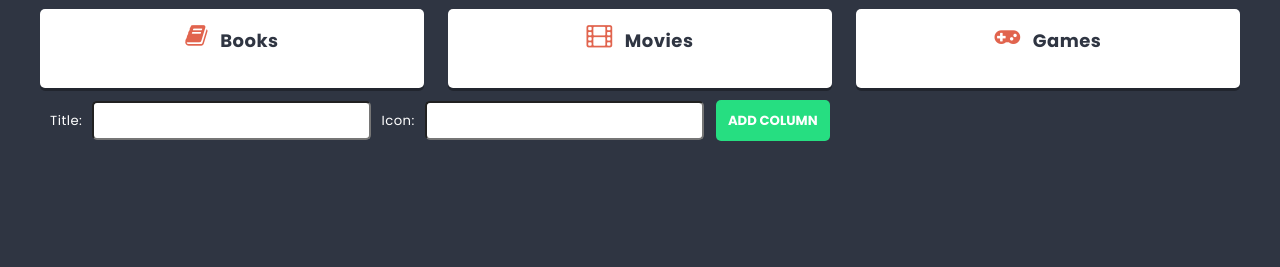
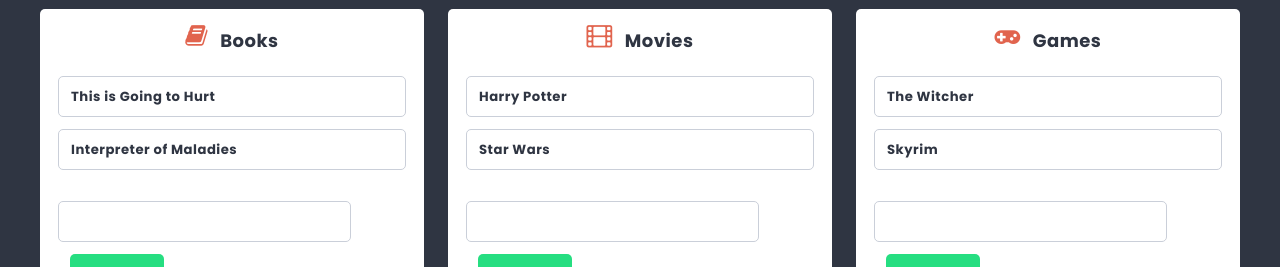
Before and after one commit to PatrykSzwiec/ReactApp, a React (Create React App) app: page / in a window 1280 px wide. Shown: the part 532-799 px from the top of the page. Built offline with nearby package versions, Linux system fonts and the light colour scheme.

Commit message:
Add Card, Card Form components

```diff
--- a/src/components/Card/Card.js
+++ b/src/components/Card/Card.js
@@ -0,0 +1,9 @@
+import styles from './Card.module.scss';
+
+const Card = props => {
+  return (
+    <li className={styles.card}>{props.title}</li>
+  );
+};
+
+export default Card;
--- /dev/null
+++ b/src/components/Card/Card.module.scss
@@ -0,0 +1,13 @@
+@import '../../styles/settings.scss';
+
+.card {
+    position: relative;
+    background: $color-light;
+    border: 1px solid lighten($color-dark, 60%);
+    padding: $base-size;
+    margin: 0 0 $base-size 0;
+    border-radius: $radius;
+    display: flex;
+    justify-content: space-between;
+    font-weight: bold;
+}
--- /dev/null
+++ b/src/components/CardForm/CardForm.js
@@ -0,0 +1,23 @@
+import styles from './CardForm.module.scss';
+import { useState } from 'react';
+import Button from './../Button/Button';
+import TextInput from './../TextInput/TextInput';
+
+const CardForm = props => {
+    const [title, setTitle] = useState('');
+
+    const handleSubmit = e => {
+        e.preventDefault();
+        props.action({title: title}, props.columnId);
+        setTitle('');
+    };
+
+	return (
+        <form className={styles.CardForm} onSubmit={handleSubmit}>
+            <TextInput type="text" value={title} onChange={e => setTitle(e.target.value)} />
+            <Button>Add card</Button>
+        </form>
+	);
+};
+
+export default CardForm;
--- a/src/components/Column/Column.js
+++ b/src/components/Column/Column.js
@@ -1,4 +1,6 @@
 import styles from './Column.module.scss';
+import Card from '../Card/Card';
+import CardForm from '../CardForm/CardForm';
 
 const Column = props => {
   return (
@@ -7,6 +9,10 @@
         <span className={styles.icon + ' fa fa-' + props.icon}></span>
         {props.title}
       </h2>
+      <ul className={styles.cards}>
+        {props.cards.map(card => <Card key={card.id} title={card.title}/>)}
+      </ul>
+      <CardForm columnId={props.id} action={props.action}/>
     </article>
   );
 };
--- a/src/components/ColumnForm/ColumnForm.js
+++ b/src/components/ColumnForm/ColumnForm.js
@@ -9,13 +9,12 @@
 
   const handleSubmit = e => {
       e.preventDefault();
-      props.action({title: title, icon: icon });
-      setTitle('');
+      props.action({title: title, icon: icon });// Call function from props that will add new column for column array at app.js
       setIcon('');
   }
 
 return (
-      <form onSubmit={handleSubmit}>
+      <form onSubmit={handleSubmit} className={styles.columnForm}>
           <span className={styles.inputText}>Title:</span>
           <input type="text" value={title} onChange={e => setTitle(e.target.value)} className={styles.inputStyle} />
 
--- a/src/components/ColumnForm/ColumnForm.module.scss
+++ b/src/components/ColumnForm/ColumnForm.module.scss
@@ -13,3 +13,9 @@
 .inputText {
   padding: 10px;
 }
+
+@media (max-width: 670px) {
+  .columnForm {
+    flex-direction: column;
+  }
+}
--- a/src/components/List/List.js
+++ b/src/components/List/List.js
@@ -7,13 +7,48 @@
 const List = () => {
 
   const [columns, setColumns] = useState([
-    { id: 1, title: 'Books', icon: 'book'},
-    { id: 2, title: 'Movies', icon: 'film'},
-    { id: 3, title: 'Games', icon: 'gamepad'}
+    {
+      id: 1,
+      title: 'Books',
+      icon: 'book',
+      cards: [
+        { id: 1, title: 'This is Going to Hurt' },
+        { id: 2, title: 'Interpreter of Maladies' }
+      ]
+    },
+    {
+      id: 2,
+      title: 'Movies',
+      icon: 'film',
+      cards: [
+        { id: 1, title: 'Harry Potter' },
+        { id: 2, title: 'Star Wars' }
+      ]
+    },
+    {
+      id: 3,
+      title: 'Games',
+      icon: 'gamepad',
+      cards: [
+        { id: 1, title: 'The Witcher' },
+        { id: 2, title: 'Skyrim' }
+      ]
+    }
   ]);
 
   const addColumn = newColumn => {
-		setColumns([...columns, { id: shortid(),title: newColumn.title, icon: newColumn.icon }]);
+    setColumns([...columns, { id: shortid(), title: newColumn.title, icon: newColumn.icon, cards: [] }]);
+  };
+
+  const addCard = (newCard, columnId) => {
+    const columnsUpdated = columns.map(column => {
+      if(column.id === columnId)
+        return { ...column, cards: [...column.cards, { id: shortid(), title: newCard.title }]}
+      else
+        return column
+    })
+
+    setColumns(columnsUpdated);
   };
 
   return (
@@ -26,8 +61,11 @@
         {columns.map(column =>
           <Column
             key={column.id}
+            id={column.id}
             title={column.title}
             icon={column.icon}
+            cards={column.cards}
+            action={addCard}
           />)}
       </section>
       <ColumnForm action={addColumn}/>
```
Also changed, not shown: src/components/CardForm/CardForm.module.scss (added).
